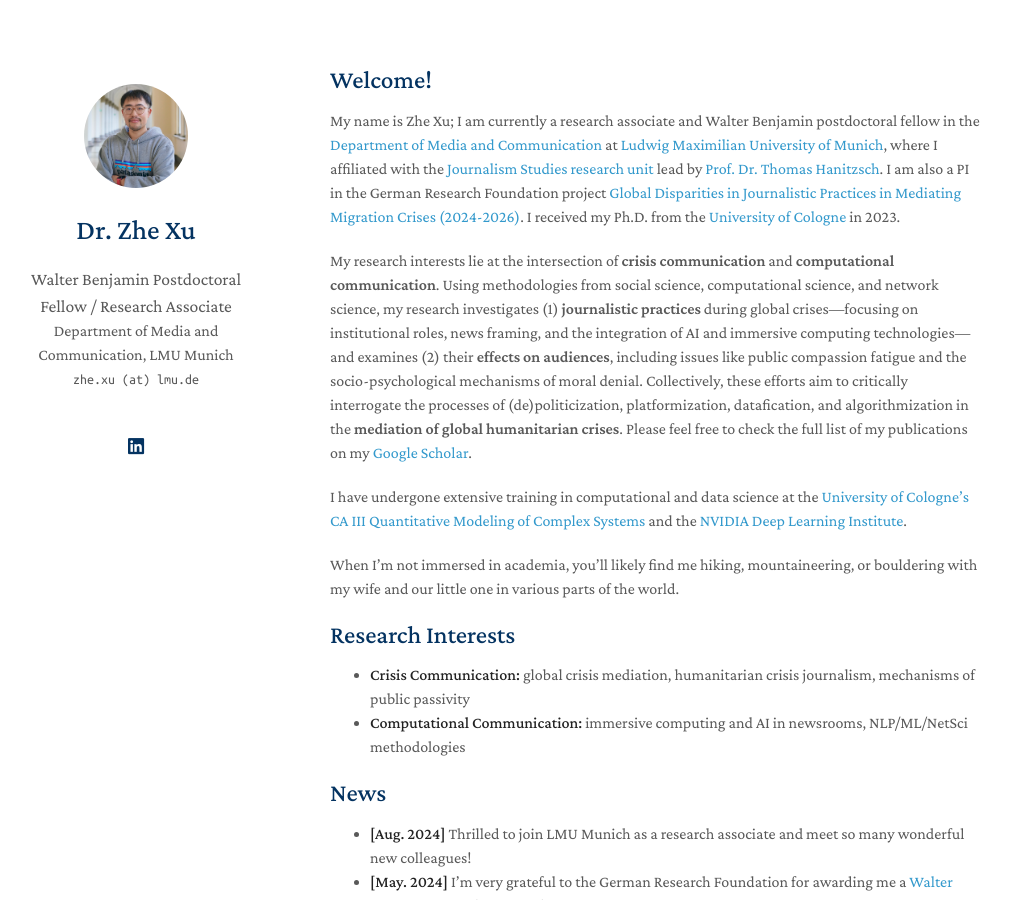
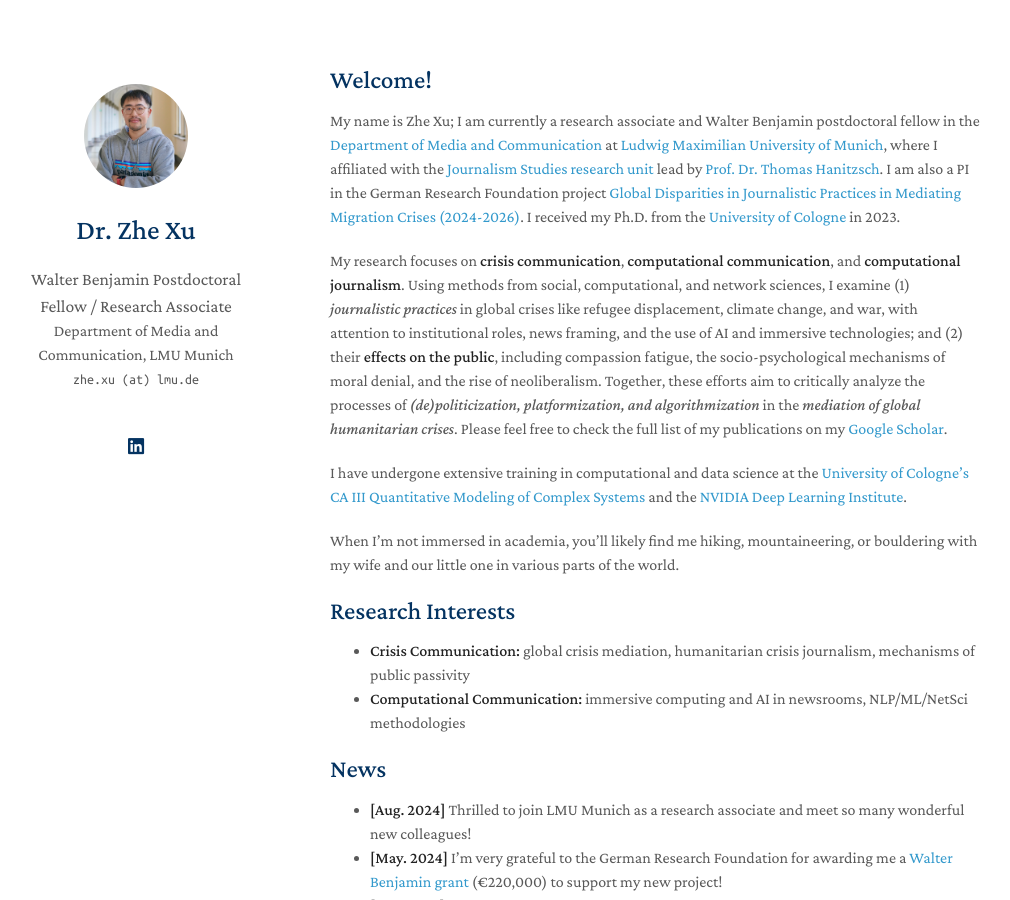
Before and after one commit to zhexuphd/home, a Jekyll site: the page built from index.md, in a window 1280 px wide and 900 px high. Shown: the whole window, without its empty margins (140-1150 px from the left). Built offline with Jekyll 4.4.1, drawn with Linux system fonts in a browser that asks for light colours; a style sheet for code colours, icons or effects is not loaded; our own code applies the rules of GitHub Pages for plain Markdown files.

Commit message:
Update index.md

```diff
--- a/index.md
+++ b/index.md
@@ -6,7 +6,7 @@
 
 My name is Zhe Xu; I am currently a research associate and Walter Benjamin postdoctoral fellow in the [Department of Media and Communication](https://www.ifkw.uni-muenchen.de/index.html) at [Ludwig Maximilian University of Munich](https://www.lmu.de/en/), where I affiliated with the [Journalism Studies research unit](https://www.ifkw.uni-muenchen.de/lehrbereiche/hanitzsch/hanitzsch_profil/index.html) lead by [Prof. Dr. Thomas Hanitzsch](https://www.ifkw.uni-muenchen.de/organisation/personen/professoren/hanitzsch_thomas/index.html). I am also a PI in the German Research Foundation project [Global Disparities in Journalistic Practices in Mediating Migration Crises (2024-2026)](https://gepris.dfg.de/gepris/projekt/539233881?context=projekt&task=showDetail&id=539233881&). I received my Ph.D. from the [University of Cologne](https://portal.uni-koeln.de/es/uoc-home) in 2023.
 
-My research interests lie at the intersection of <b>crisis communication</b> and <b>computational communication</b>. Using methodologies from social science, computational science, and network science, my research investigates (1) <b>journalistic practices</b> during global crises—focusing on institutional roles, news framing, and the integration of AI and immersive computing technologies—and examines (2) their <b>effects on audiences</b>, including issues like public compassion fatigue and the socio-psychological mechanisms of moral denial. Collectively, these efforts aim to critically interrogate the processes of (de)politicization, platformization, datafication, and algorithmization in the <b>mediation of global humanitarian crises</b>. Please feel free to check the full list of my publications on my [Google Scholar](https://scholar.google.de/citations?user=lxUyedYAAAAJ&hl=en&oi=sra).
+My research focuses on **crisis communication**, **computational communication**, and **computational journalism**. Using methods from social, computational, and network sciences, I examine (1) *journalistic practices* in global crises like refugee displacement, climate change, and war, with attention to institutional roles, news framing, and the use of AI and immersive technologies; and (2) their **effects on the public**, including compassion fatigue, the socio-psychological mechanisms of moral denial, and the rise of neoliberalism. Together, these efforts aim to critically analyze the processes of *(de)politicization, platformization, and algorithmization* in the *mediation of global humanitarian crises*. Please feel free to check the full list of my publications on my [Google Scholar](https://scholar.google.de/citations?user=lxUyedYAAAAJ&hl=en&oi=sra).
 
 I have undergone extensive training in computational and data science at the [University of Cologne's CA III Quantitative Modeling of Complex Systems](http://ml-school.uni-koeln.de/) and the [NVIDIA Deep Learning Institute](https://learn.nvidia.com/courses/course-detail?course_id=course-v1:DLI+C-FX-06+V2).
 
```
